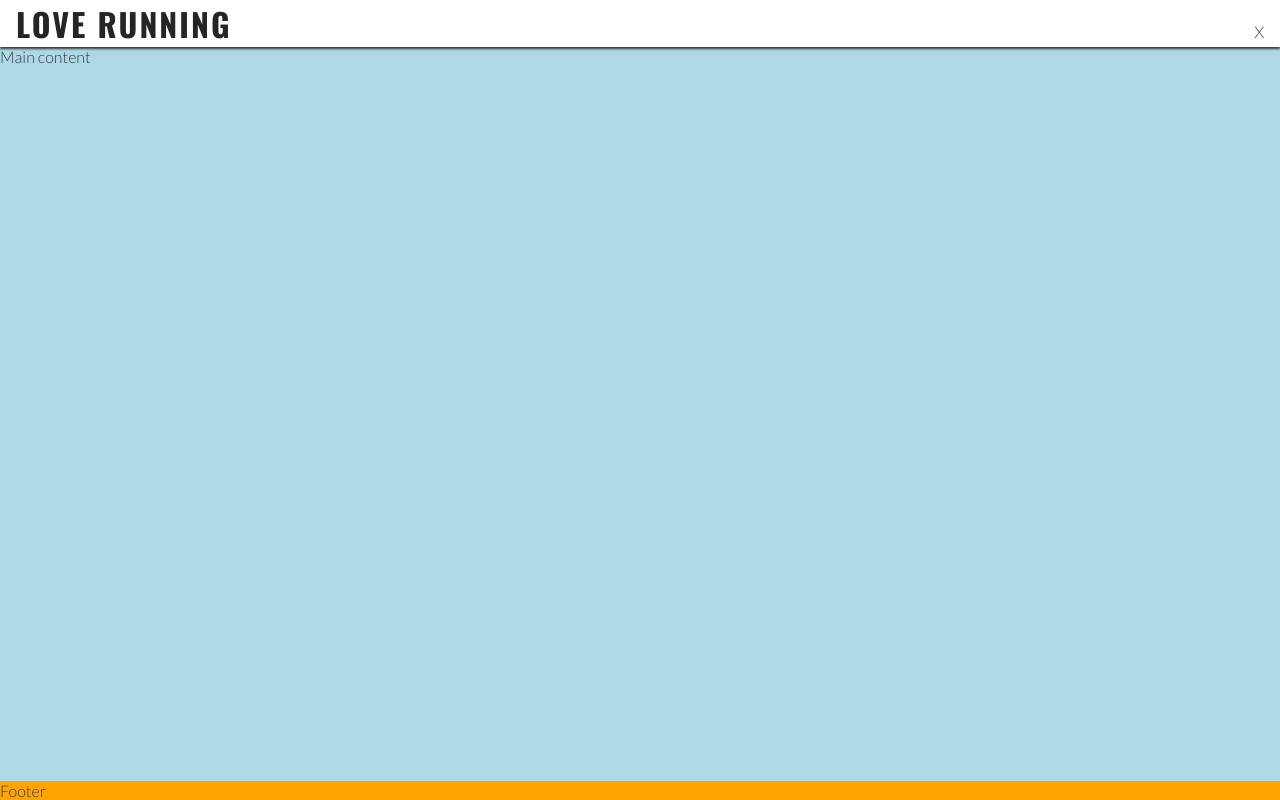
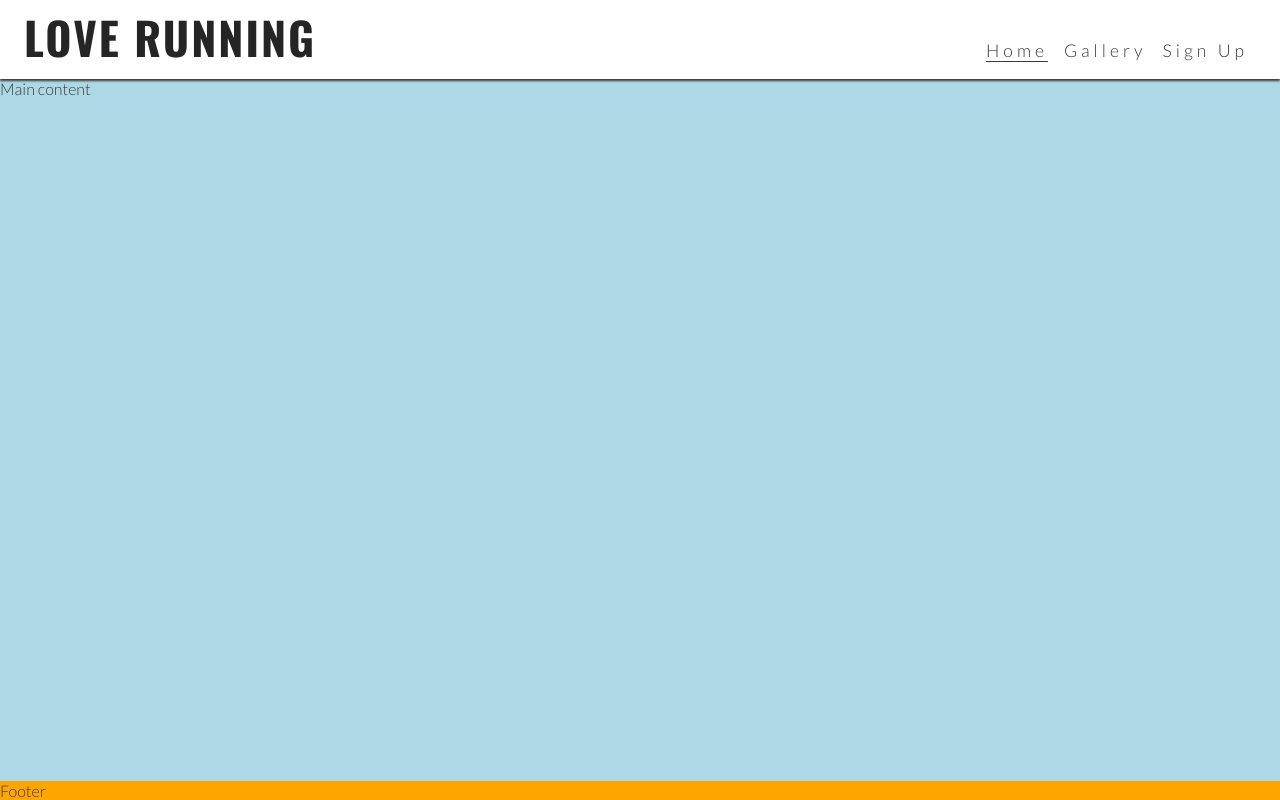
Before and after one commit to isadoraspirov/love-running, a plain HTML site: page index.html in a window 1280 px wide. Drawn offline with nearby package versions, Linux system fonts and the light colour scheme.

Commit message:
Add hover effect on large screens

```diff
--- a/assets/css/style.css
+++ b/assets/css/style.css
@@ -110,3 +110,45 @@ main {
 footer {
     background-color: orange;
 }
+
+@media screen and (min-width: 768px) {
+    /* Header */
+    nav {
+        display: block;
+        position: relative;
+        box-shadow: none;
+        width: fit-content;
+        padding-right: 1rem;
+    }
+
+    #menu {
+        display: flex;
+    }
+
+    #menu > li {
+        padding-left: 1rem;
+    }
+
+    .nav-toggle-label {
+        display: none;
+    }
+
+    #logo {
+        font-size: 280%;
+        line-height: 75px;
+        margin: 0 0.5rem;
+    }
+
+    /* Main content */
+    main {
+        /* Push main content down to accommodate larger header */
+        margin-top: 79px;
+    }
+}
+
+/* Large devices (laptops and desktops, 992px and up) */
+@media screen and (min-width: 992px) {
+    #menu a:hover{
+        border-bottom: 1px solid #3a3a3a;
+    }
+}
--- a/index.html
+++ b/index.html
@@ -35,7 +35,7 @@
         <h1 id="logo">Love Running</h1>
       </a>
       <input type="checkbox" id="nav-toggle" name="nav-toggle">
-      <label for="nav-toggle" class="nav-label">X</label>
+      <label for="nav-toggle" class="nav-toggle-label">X</label>
       <nav>
             <ul id="menu">
                 <li><a href="" class="active">Home</a></li>
```
